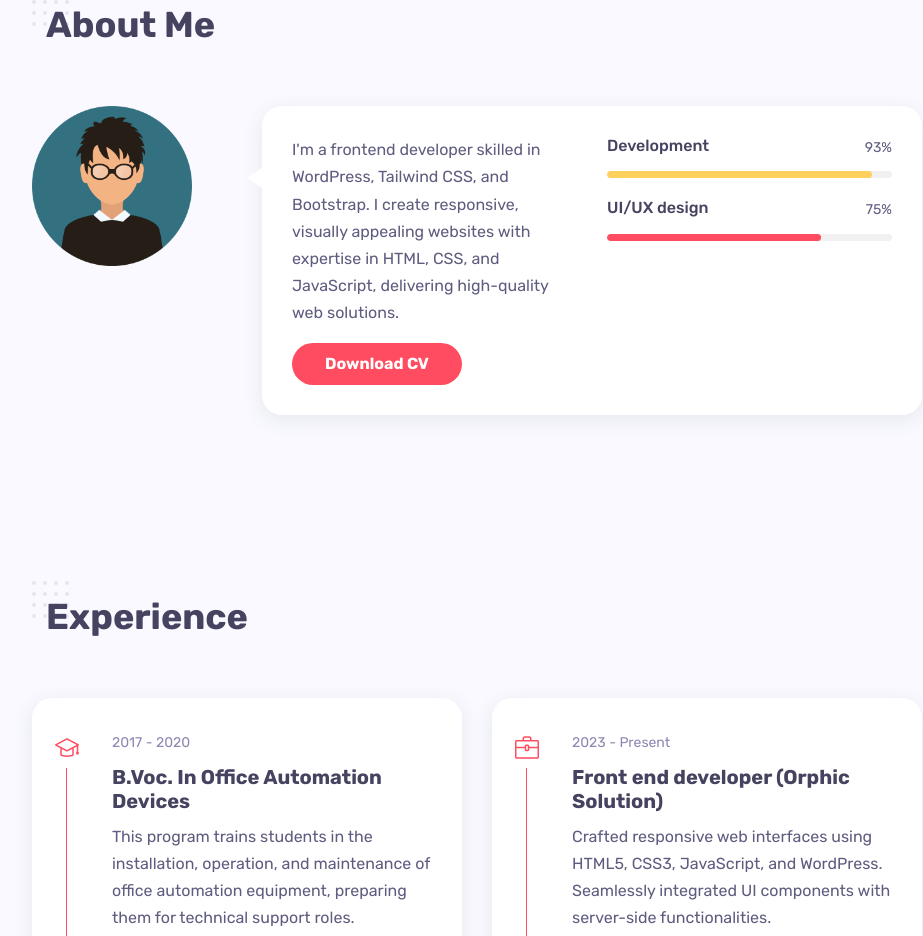
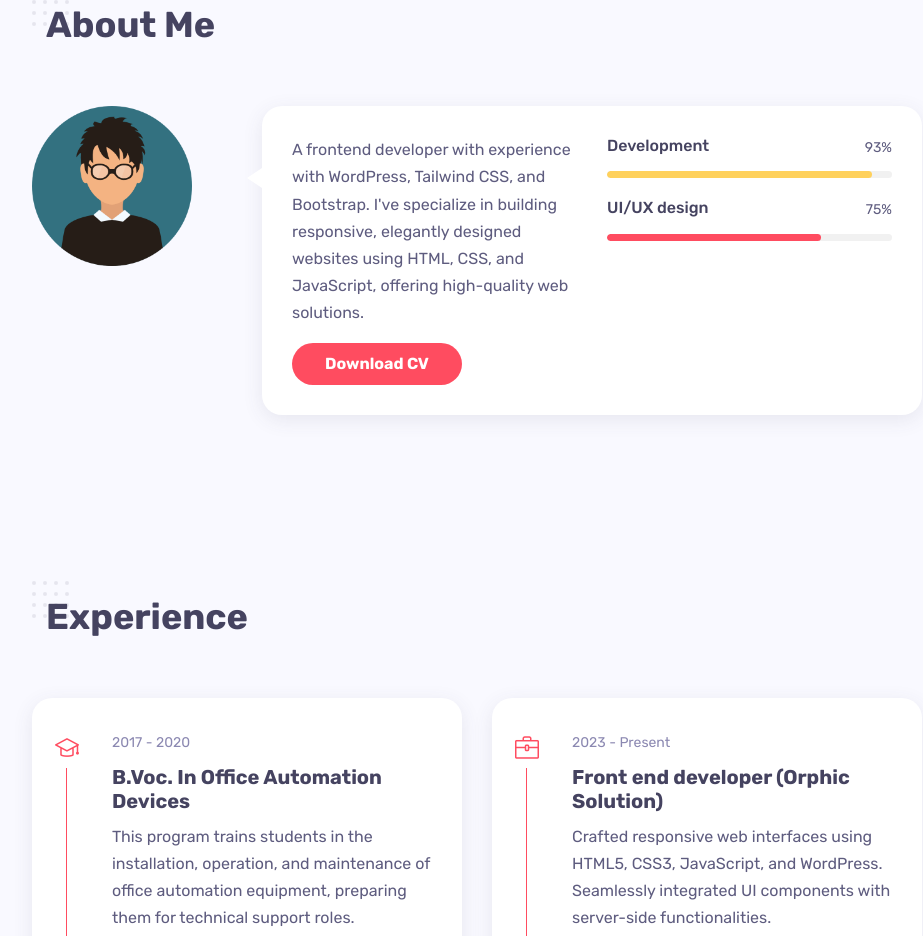
Before and after one commit to Sakshamg4/Portfolio_Saksham, a plain HTML site: page index.html in a window 1280 px wide. Shown: the part 907-1843 px from the top of the page, without its empty margins (218-1141 px from the left). Drawn offline with Linux system fonts and the light colour scheme.

Commit message:
Change Bio

```diff
--- a/index.html
+++ b/index.html
@@ -160,10 +160,7 @@
                   <div class="col-md-6">
                     <!-- about text -->
                     <p>
-                      I'm a frontend developer skilled in WordPress, Tailwind
-                      CSS, and Bootstrap. I create responsive, visually
-                      appealing websites with expertise in HTML, CSS, and
-                      JavaScript, delivering high-quality web solutions.
+						A frontend developer with experience with WordPress, Tailwind CSS, and Bootstrap. I've specialize in building responsive, elegantly designed websites using HTML, CSS, and JavaScript, offering high-quality web solutions.
                     </p>
                     <div class="mt-3">
                       <a
```
